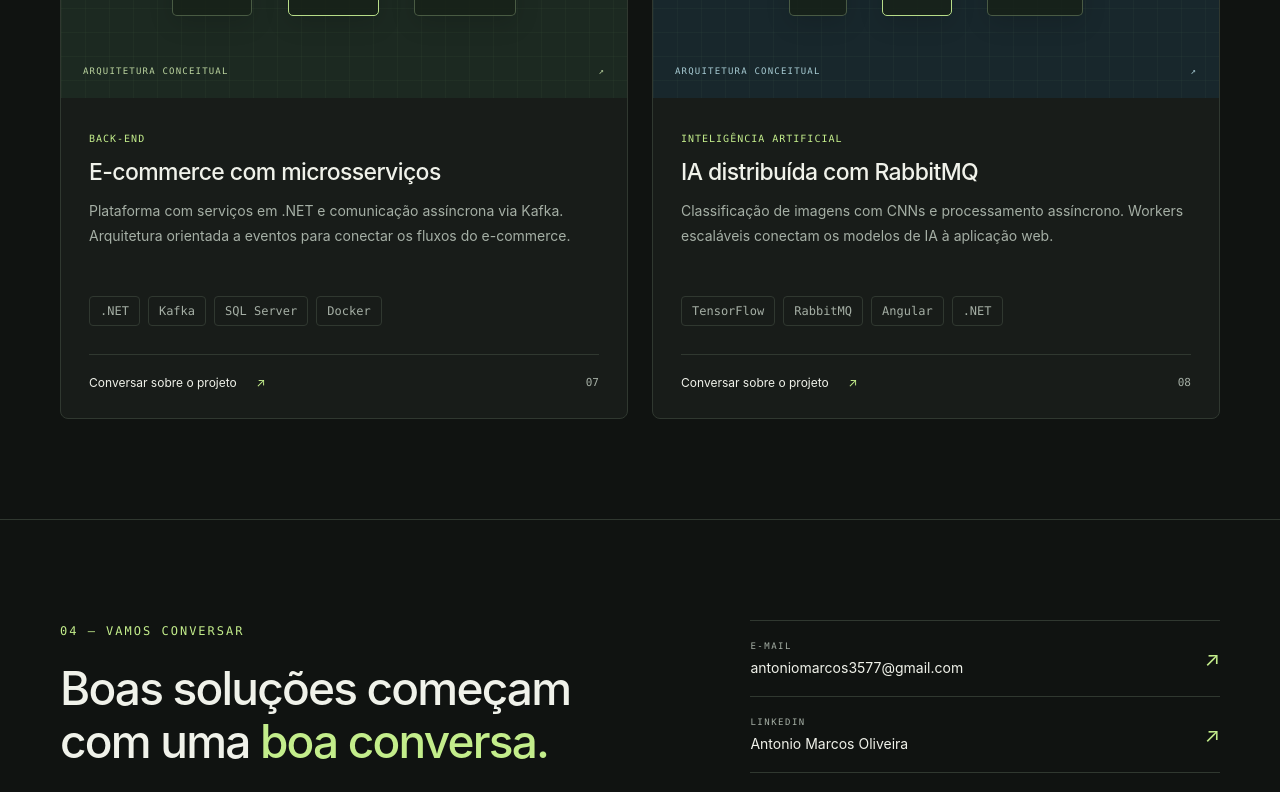
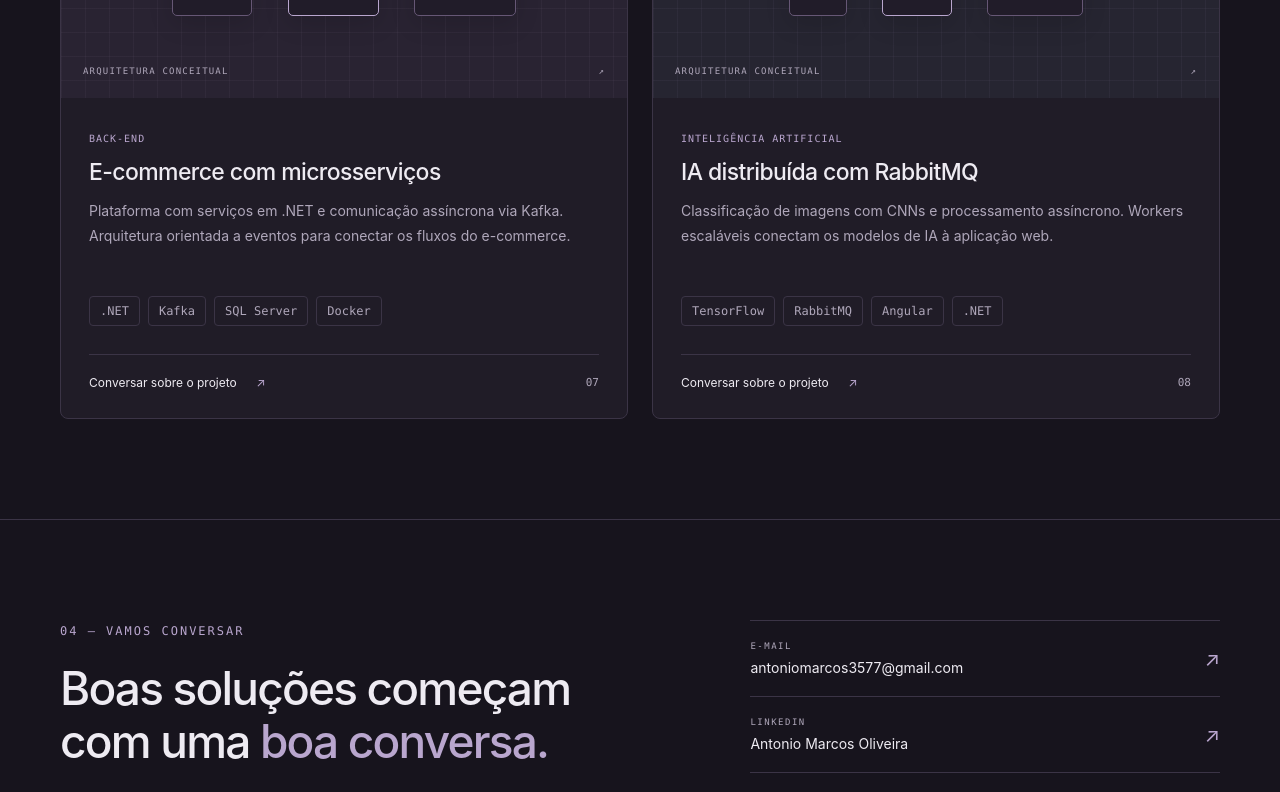
Before and after one commit to TonnyThe2nd/portfolio-antonio, an Angular app: page /projetos in a window 1280 px wide. Shown: the part 5568-6360 px from the top of the page. Built offline with nearby package versions, Linux system fonts and the light colour scheme.

Commit message:
mudança de tema do front

```diff
--- a/src/app/app.component.html
+++ b/src/app/app.component.html
@@ -16,7 +16,6 @@
 <footer>
   <div class="container">
     <span>© {{ year }} Antonio Marcos Oliveira</span
-    ><span>Feito com Angular. Pensado em cada detalhe.</span
     ><a href="#introducao">Voltar ao topo ↑</a>
   </div>
 </footer>
--- a/src/app/projetos/projetos.component.css
+++ b/src/app/projetos/projetos.component.css
@@ -46,16 +46,16 @@
 }
 .project-visual {
   height: 210px;
-  background-color: #1c2921;
+  background-color: var(--visual-bg);
   background-image:
-    linear-gradient(#bfe79808 1px, transparent 1px),
-    linear-gradient(90deg, #bfe79808 1px, transparent 1px);
+    linear-gradient(var(--visual-grid) 1px, transparent 1px),
+    linear-gradient(90deg, var(--visual-grid) 1px, transparent 1px);
   background-size: 24px 24px;
   padding: 22px;
   display: flex;
   flex-direction: column;
   justify-content: space-between;
-  color: #bad39e;
+  color: var(--muted);
 }
 .visual-caption,
 .visual-footer {
@@ -74,8 +74,8 @@
   gap: 10px;
 }
 .diagram > span {
-  border: 1px solid #afcb9855;
-  background: #172118d9;
+  border: 1px solid var(--diagram-line);
+  background: var(--diagram-bg);
   padding: 17px 12px;
   font:
     9px Consolas,
@@ -85,29 +85,26 @@
   text-align: center;
 }
 .diagram > span:nth-of-type(2) {
-  border-color: #b7dc88;
-  color: #d5f2b3;
+  border-color: var(--accent);
+  color: var(--accent);
 }
 .diagram b {
   font-weight: 400;
 }
 .network,
 .vision {
-  background-color: #18272c;
-  color: #a7cbd3;
+  background-color: var(--visual-alt);
 }
 .chat,
 .weather {
-  background-color: #25283b;
-  color: #c0c5eb;
+  background-color: var(--visual-bg);
 }
 .heatmap {
-  background-color: #352a23;
-  color: #e9c4a7;
+  background-color: var(--visual-warm);
   background-image:
-    radial-gradient(ellipse at center, #ac753c40, transparent 65%),
-    linear-gradient(#edcc9c08 1px, transparent 1px),
-    linear-gradient(90deg, #edcc9c08 1px, transparent 1px);
+    radial-gradient(ellipse at center, var(--visual-glow), transparent 65%),
+    linear-gradient(var(--visual-grid) 1px, transparent 1px),
+    linear-gradient(90deg, var(--visual-grid) 1px, transparent 1px);
 }
 .project-body {
   padding: 28px;
--- a/src/index.html
+++ b/src/index.html
@@ -9,7 +9,7 @@
       name="description"
       content="Portfólio de Antonio Marcos Oliveira, desenvolvedor Full Stack na Radix. Back-end com .NET e Python, Angular, integração de dados e pesquisa em inteligência artificial."
     />
-    <meta name="theme-color" content="#101311" />
+    <meta name="theme-color" content="#17141d" />
     <meta
       property="og:title"
       content="Antonio Marcos Oliveira | Desenvolvedor Full Stack"
--- a/src/styles.css
+++ b/src/styles.css
@@ -1,26 +1,40 @@
 :root {
   color-scheme: dark;
-  --bg: #101311;
-  --surface: #181c19;
-  --raised: #202621;
-  --text: #f0f2ea;
-  --muted: #a5afa5;
-  --line: #303830;
-  --accent: #c3ed8b;
-  --ink: #17200f;
-  --header: rgba(16, 19, 17, 0.94);
+  --bg: #17141d;
+  --surface: #201c27;
+  --raised: #2a2533;
+  --text: #eeebf2;
+  --muted: #afa7ba;
+  --line: #3b3446;
+  --accent: #b9a6ce;
+  --ink: #21192c;
+  --header: rgba(23, 20, 29, 0.94);
+  --visual-bg: #292332;
+  --visual-alt: #262531;
+  --visual-warm: #2e2631;
+  --visual-grid: #b9a6ce0d;
+  --visual-glow: #a28bb51a;
+  --diagram-bg: #211c29;
+  --diagram-line: #665775;
 }
 body.light-theme {
   color-scheme: light;
-  --bg: #f4f5ef;
-  --surface: #fff;
-  --raised: #e9ede3;
-  --text: #20271d;
-  --muted: #586451;
-  --line: #d4dccc;
-  --accent: #3f681e;
-  --ink: #fff;
-  --header: rgba(244, 245, 239, 0.95);
+  --bg: #f5f3f7;
+  --surface: #fcfbfd;
+  --raised: #ebe6f0;
+  --text: #2c2633;
+  --muted: #686071;
+  --line: #dcd5e3;
+  --accent: #705985;
+  --ink: #fcfbfd;
+  --header: rgba(245, 243, 247, 0.95);
+  --visual-bg: #eae4f0;
+  --visual-alt: #e7e6ef;
+  --visual-warm: #eee5ed;
+  --visual-grid: #7059850d;
+  --visual-glow: #a28bb51a;
+  --diagram-bg: #f7f4fa;
+  --diagram-line: #b0a0bf;
 }
 * {
   box-sizing: border-box;
```
Also changed, not shown: src/assets/favicon.svg.
